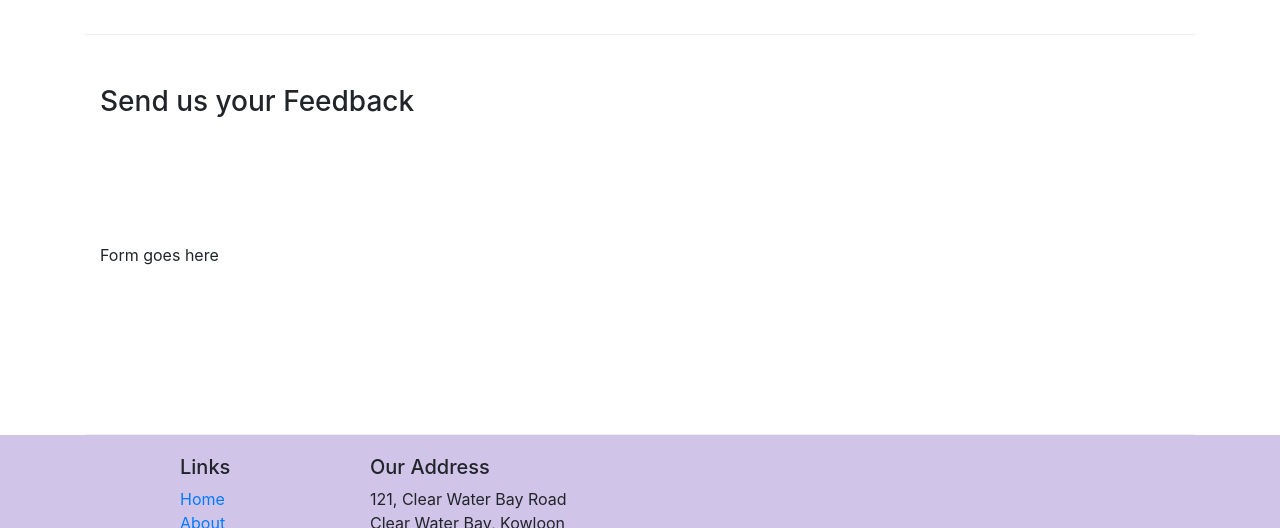
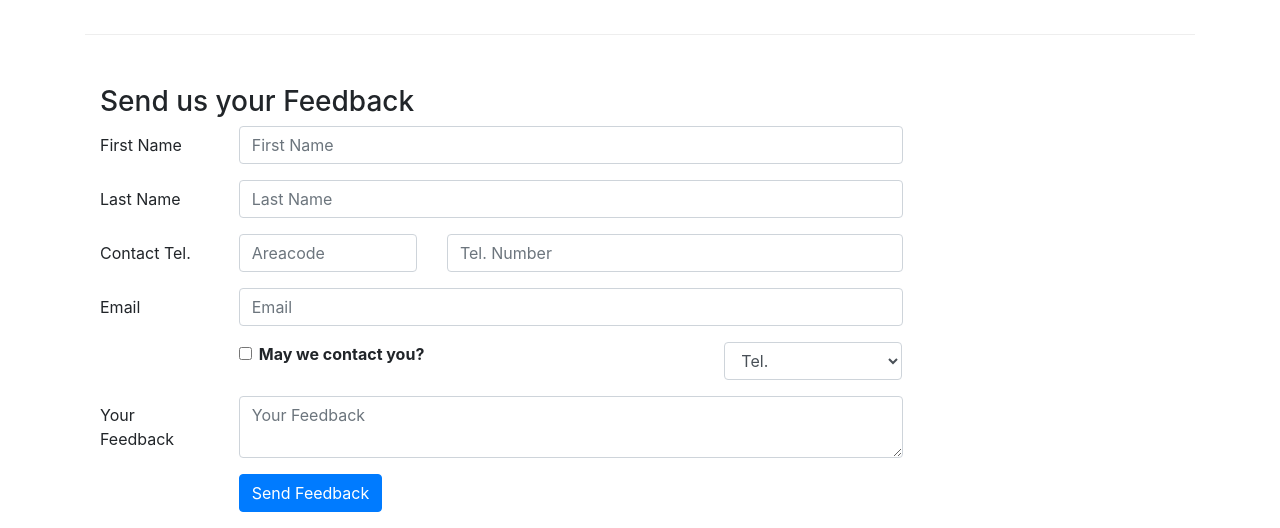
Before and after one commit to Joel-DW/trabajando-con-bootstrap, a website: page contactus.html in a window 1280 px wide. Shown: the part 830-1358 px from the top of the page. Drawn offline with nearby package versions, Linux system fonts and the light colour scheme.

Commit message:
Se creó un formulario en contactus.html

```diff
--- a/contactus.html
+++ b/contactus.html
@@ -92,7 +92,64 @@
               <h3>Send us your Feedback</h3>
            </div>
             <div class="col-12 col-md-9">
-                Form goes here
+                <form>
+                    <div class="form-group row">
+                        <label for="firstname" class="col-md-2 col-form-label">First Name</label>
+                        <div class="col-md-10">
+                            <input type="text" class="form-control" id="firstname" name="firstname" placeholder="First Name">
+                        </div>
+                    </div>
+                    <div class="form-group row">
+                        <label for="lastname" class="col-md-2 col-form-label">Last Name</label>
+                        <div class="col-md-10">
+                            <input type="text" class="form-control" id="lastname" name="lastname" placeholder="Last Name">
+                        </div>
+                    </div>
+                    <div class="form-group row">
+                        <label for="telnum" class="col-12 col-md-2 col-form-label">Contact Tel.</label>
+                        <div class="col-5 col-md-3">
+                            <input type="tel" class="form-control" id="areacode" name="areacode" placeholder="Areacode">
+                        </div>
+                        <div class="col-7 col-md-7">
+                            <input type="tel" class="form-control" id="telnum" name="telnum" placeholder="Tel. Number">
+                        </div>
+                    </div>
+                    <div class="form-group row">
+                        <label for="emailid" class="col-md-2 col-form-label">Email</label>
+                        <div class="col-md-10">
+                            <input type="email" class="form-control" id="emailid" name="email" placeholder="Email">
+                        </div>
+                    </div>
+                    <div class="form-group row">
+                        <div class="col-md-6 offset-md-2">
+                            <div class="form-check">
+                                <input type="checkbox" class="form-check-input" name="approve" id="approve" value="">
+                                <label class="form-check-label" for="approve">
+                                    <strong>May we contact you?</strong>
+                                </label>
+                            </div>
+                        </div>
+                        <div class="col-md-3 offset-md-1">
+                            <select class="form-control">
+                                <option>Tel.</option>
+                                <option>Email</option>
+                            </select>
+                        </div>
+                    </div>
+                    <div class="form-group row">
+                        <label for="feedback" class="col-md-2 col-form-label">Your Feedback</label>
+                        <div class="col-md-10">
+                            <textarea class="form-control" id="feedback" name="feedback" placeholder="Your Feedback"></textarea>
+                        </div>
+                    </div>
+                    <div class="form-group row">
+                        <div class="offset-md-2 col-md-10">
+                            <button type="submit" class="btn btn-primary">
+                                Send Feedback
+                            </button>
+                        </div>
+                    </div>
+                </form>
             </div>
              <div class="col-12 col-md">
             </div>
```
